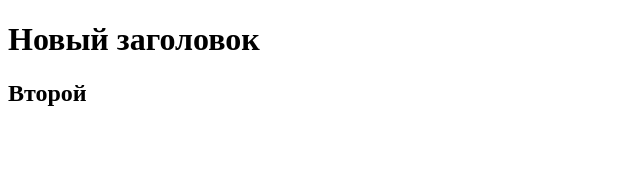
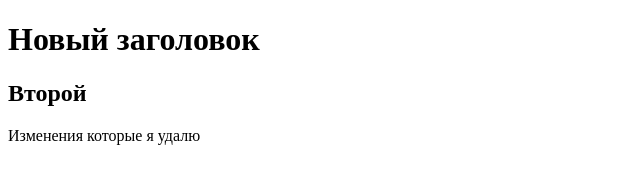
Before and after one commit to TRUINGLol/new_repo, a plain HTML site: page index.html in a window 1280 px wide. Shown: the whole page, without its empty margins (0-640 px from the left). Drawn offline with Linux system fonts and the light colour scheme.

Commit message:
Error changes

```diff
--- a/index.html
+++ b/index.html
@@ -8,5 +8,6 @@
 <body>
     <h1>Новый заголовок</h1>
     <h2>Второй</h2>
+    <p>Изменения которые я удалю</p>
 </body>
 </html>
```
